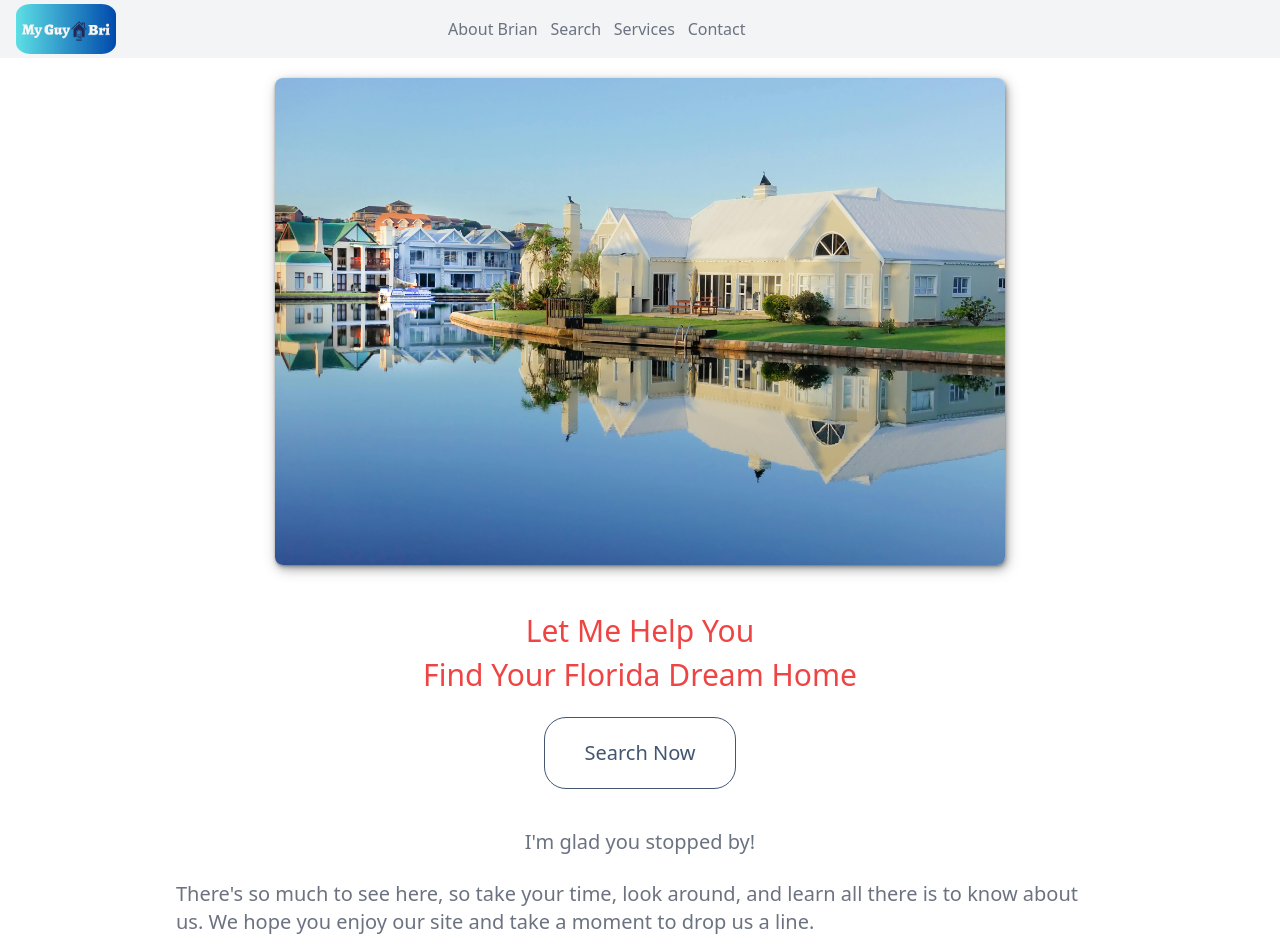
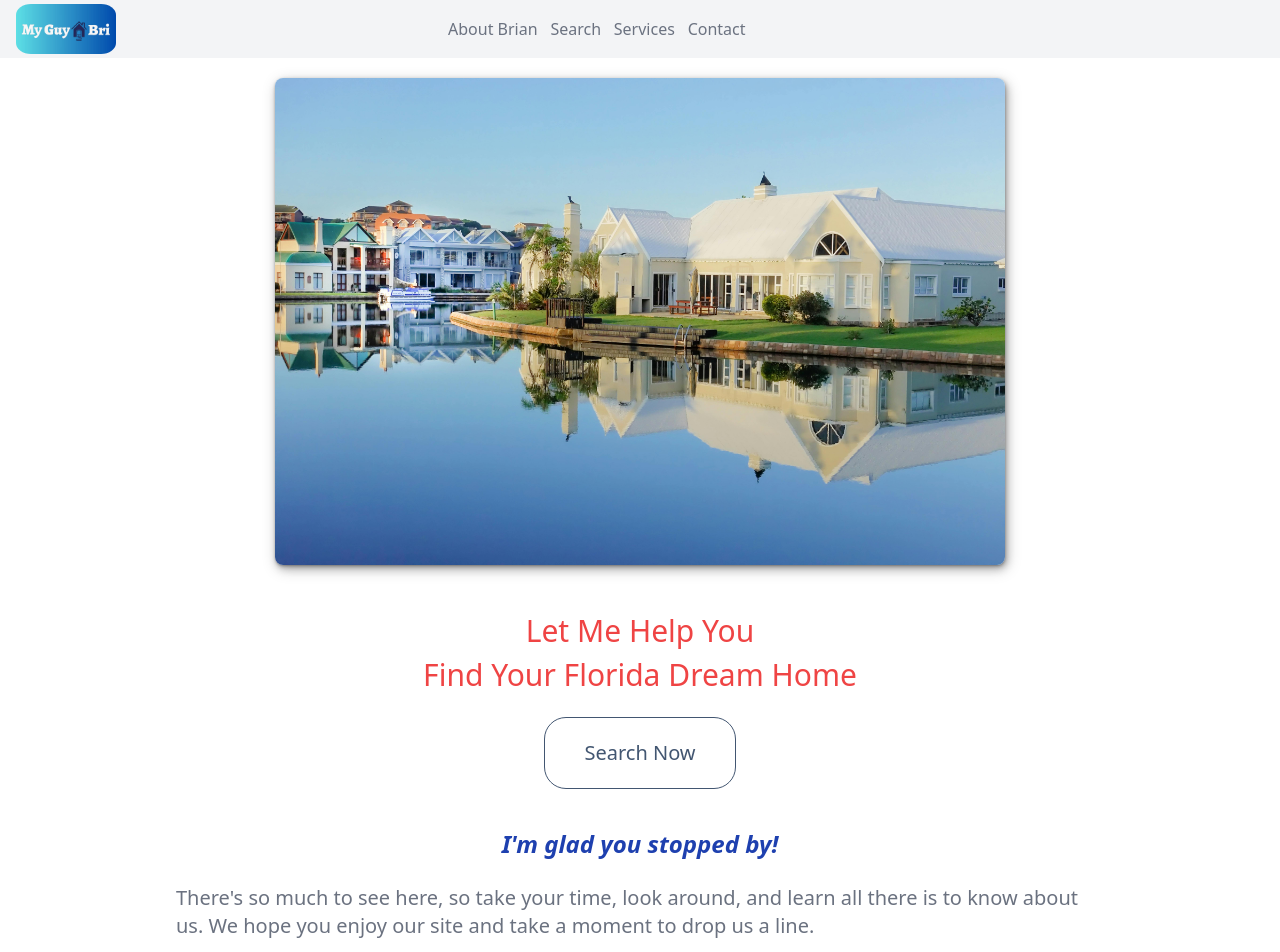
Before and after one commit to aquacalc/my-test, a SvelteKit app: page / in a window 1280 px wide. Shown: the top 952 px of the page. Built offline with nearby package versions, Linux system fonts and the light colour scheme.

Commit message:
enhance welcome message

```diff
--- a/src/routes/+page.svelte
+++ b/src/routes/+page.svelte
@@ -37,7 +37,7 @@
 			</form>
 		</div>
 
-		<p class="mx-10 mb-0 text-xl text-gray-500">I'm glad you stopped by!</p>
+		<p class="mx-10 mb-0 font-semibold text-2xl text-blue-800"><em>I'm glad you stopped by!</em></p>
 		<p class="mx-10 md:mx-24 lg:mx-44 text-xl text-gray-500">
 			There's so much to see here, so take your time, look around, and learn all there is to know
 			about us. We hope you enjoy our site and take a moment to drop us a line.
```
